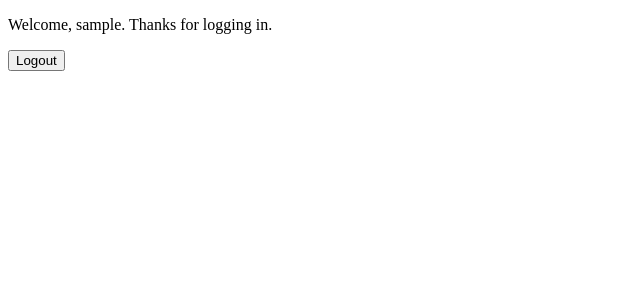
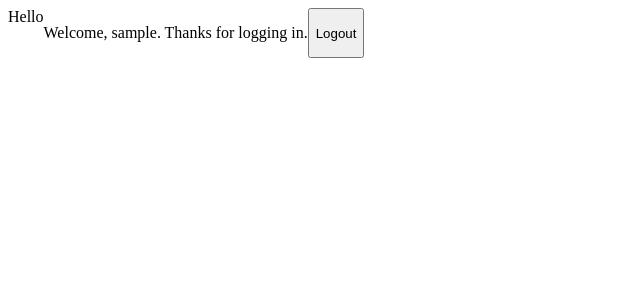
Before and after one commit to nero2310/KitchenRecpiesApp, a Django app: page /recipes/ in a window 1280 px wide. Shown: the top 300 px of the page, without its empty margins (0-640 px from the left). Run offline with Django 3.2, Linux system fonts and the light colour scheme; the visitor is signed in with stand-in values (Sample User, id 1); data that the repository does not hold is empty.

Commit message:
Create styles files,modify settings to setup static folder

```diff
--- a/KitchenRecpiesApp/settings.py
+++ b/KitchenRecpiesApp/settings.py
@@ -121,3 +121,7 @@ USE_TZ = True
 # https://docs.djangoproject.com/en/3.1/howto/static-files/
 
 STATIC_URL = '/static/'
+
+STATICFILES_DIRS = [
+    'static'
+]
--- /dev/null
+++ b/static/base.css
@@ -0,0 +1,3 @@
+body{
+    height: 100%;
+}
--- /dev/null
+++ b/static/navbar.css
@@ -0,0 +1,8 @@
+.navbar {
+    width: 100%;
+    height: 100%;
+    display:flex;
+}
+.web-logo{
+    vertical-align: middle;
+}
--- a/templates/base.html
+++ b/templates/base.html
@@ -9,15 +9,23 @@
     <title>Kitchen Recipes - {{ title }}</title>
     {% endif %}
     {% endblock %}
+    {% load static %}
+    <link rel="stylesheet" href="{% static 'base.css' %}" >
+    <link rel="stylesheet"  href="{% static  'navbar.css' %}">
 </head>
 <body>
 {% block navbar %}
+    <div class="navbar">
+    <div class="web-logo">
+        Hello
+    </div>
     {% if user.is_authenticated %}
         <p>Welcome, {{ user.get_username }}. Thanks for logging in.</p>
     {% else %}
         <p>Welcome, new user. Please log in.</p>
     {% endif %}
     <button onclick="location.href='{% url "logout" %}'">Logout</button>
+    </div>
 {% endblock %}
 {% block content %}
 {% endblock %}
```
